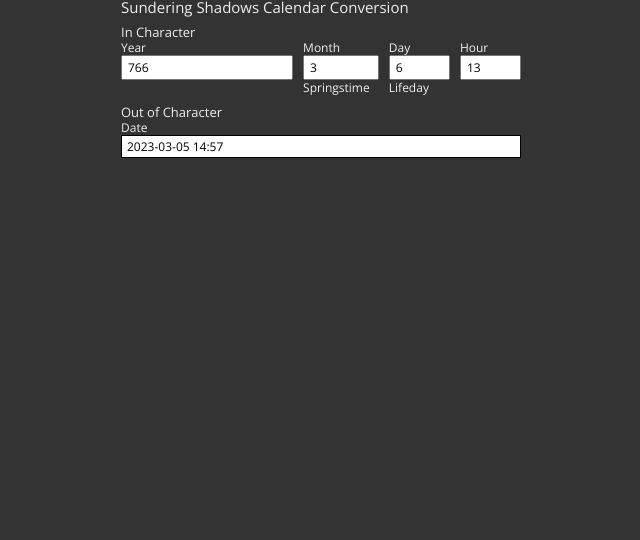
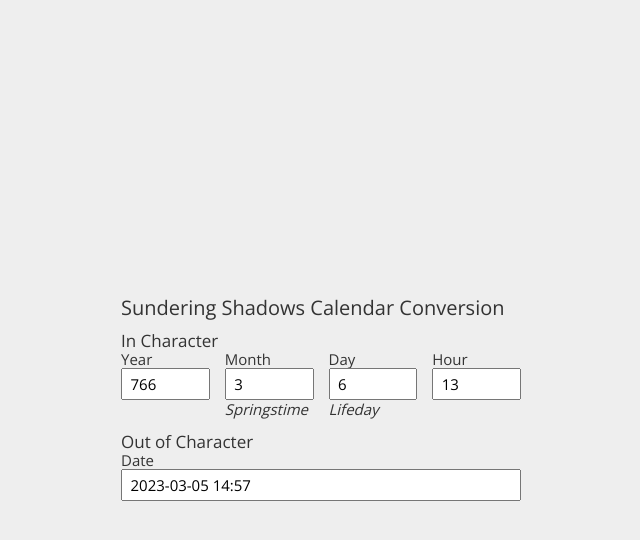
Before and after one commit to Dbevan/sustools, a plain HTML site: page index.html in a window 1280 px wide. Shown: the whole page, without its empty margins (319-959 px from the left). Drawn offline with nearby package versions, Linux system fonts and the light colour scheme.

Commit message:
CSS changes.
* Dark/light mode.
* Removing the black border on flatpickr.
* Central alignment.
* Horizontal layout.

```diff
--- a/base.scss
+++ b/base.scss
@@ -1,9 +1,9 @@
 /* "Theme" Variable Declarations */
 
-$theme-font: 12px/15px "Open Sans", Verdana, sans-serif !default;
+$theme-font: 15px/18px "Open Sans", Verdana, sans-serif !default;
 $theme-background: #333 !default;
 $theme-foreground: #eee !default;
-$theme-space: 10px !default;
+$theme-space: 15px !default;
 
 
 :root {
@@ -14,7 +14,7 @@ $theme-space: 10px !default;
 	--theme-space: #{$theme-space};
 }
 
-@media (prefers-color-scheme: dark) {
+@media (prefers-color-scheme: light) {
 	// Extremely rudimentary "dark mode" support inverts foreground and background.
 	:root {
 		--theme-background: #{$theme-foreground};
@@ -130,38 +130,49 @@ main {
 }
 
 h1 {
-	font-size: 15px;
+	font-size: 20px;
 	font-weight: 400;
 }
 
 h2 {
-	font-size: 13px;
+	font-size: 17px;
 	font-weight: 400;
 }
 
 input {
 	width: 100%;
 	box-sizing: border-box;
-	padding: 3px 5px;
+	padding: calc(var(--theme-space)/3) calc(var(--theme-space)/2);
 }
 
-input[type="number"]{
+input[type="number"] {
 	padding-right: 0;
 }
 
-#dtInput {
-	border: 1px solid black;
+input[type="datetime"] {
+	width: 100%;
+}
+
+dl div {
+	width: 25%;
 }
 
 dd label {
 	display: block;
+	font-style: italic;
+}
+
+body {
+	display: flex;
+	align-items: center;
+	justify-content: center;
 }
 
 #ic {
 	display: flex;
 
 	> * {
-		flex: 1 0 auto;
+		flex: 1 1 auto;
 		margin-left: var(--theme-space);
 	}
 }
--- a/default.css
+++ b/default.css
@@ -1,12 +1,12 @@
 /* "Theme" Variable Declarations */
 @import url("https://fonts.googleapis.com/css2?family=Open+Sans:wght@300;400&display=swap");
 :root {
-  --theme-font: 12px/15px Open Sans, Verdana, sans-serif;
+  --theme-font: 15px/18px Open Sans, Verdana, sans-serif;
   --theme-background: #333;
   --theme-foreground: #eee;
-  --theme-space: 10px; }
+  --theme-space: 15px; }
 
-@media (prefers-color-scheme: dark) {
+@media (prefers-color-scheme: light) {
   :root {
     --theme-background: #eee;
     --theme-foreground: #333; } }
@@ -84,29 +84,38 @@ main {
   margin: 0 auto; }
 
 h1 {
-  font-size: 15px;
+  font-size: 20px;
   font-weight: 400; }
 
 h2 {
-  font-size: 13px;
+  font-size: 17px;
   font-weight: 400; }
 
 input {
   width: 100%;
   box-sizing: border-box;
-  padding: 3px 5px; }
+  padding: calc(var(--theme-space)/3) calc(var(--theme-space)/2); }
 
 input[type="number"] {
   padding-right: 0; }
 
-#dtInput {
-  border: 1px solid black; }
+input[type="datetime"] {
+  width: 100%; }
+
+dl div {
+  width: 25%; }
 
 dd label {
-  display: block; }
+  display: block;
+  font-style: italic; }
+
+body {
+  display: flex;
+  align-items: center;
+  justify-content: center; }
 
 #ic {
   display: flex; }
   #ic > * {
-    flex: 1 0 auto;
+    flex: 1 1 auto;
     margin-left: var(--theme-space); }
```
